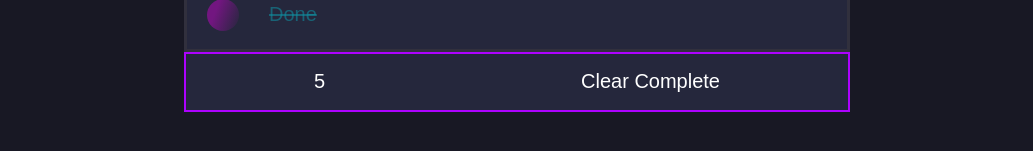
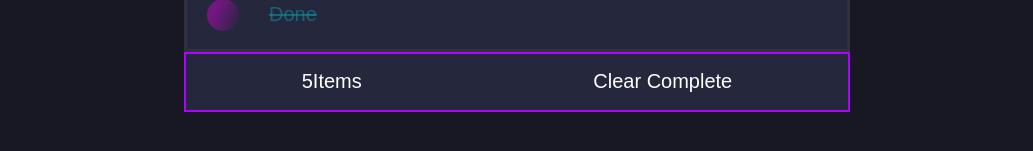
Before and after one commit to crescentphases/todoapp-crescent, a React (Create React App) app: page / in a window 1280 px wide. Shown: the part 685-836 px from the top of the page, without its empty margins (123-1156 px from the left). Built offline with nearby package versions, Linux system fonts and the light colour scheme; a web font is replaced by a local one.

Commit message:
+ 'items'

```diff
--- a/src/App.js
+++ b/src/App.js
@@ -35,7 +35,7 @@ function App() {
       {todos.map((item) => <ToDoBlock key={item.id} {...item}/>)}
       <div className="fill__block-info">
         <div className="fill__block-info__itemsNumber">
-          {todos.length}
+          {todos.length + 'Items'}
         </div>
         <button onClick={() => setTodos([])} className="fill__block-info__button">
             Clear Complete
```
